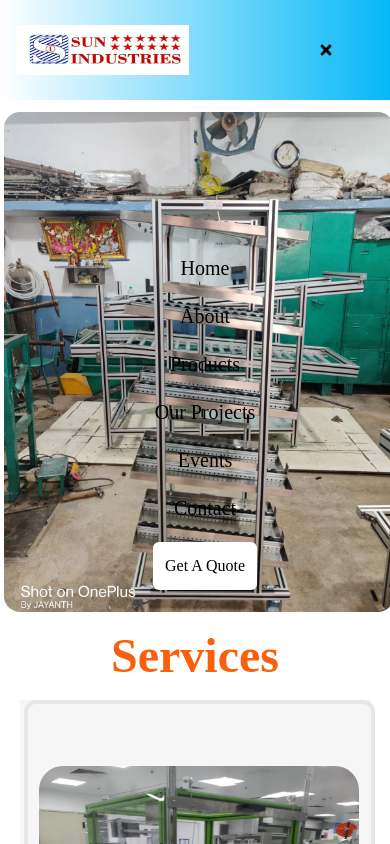
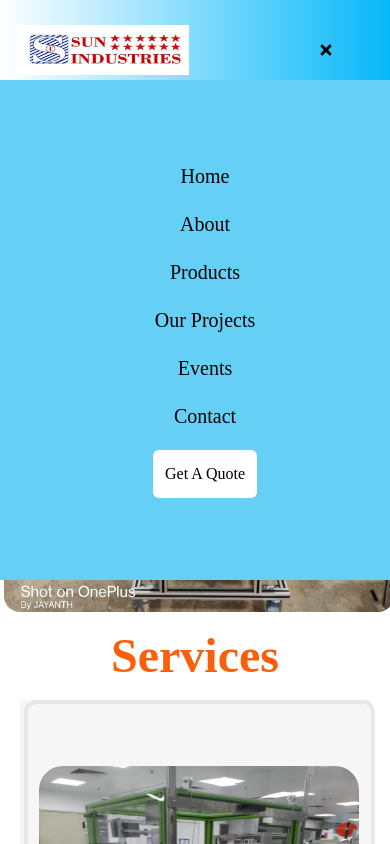
Before and after one commit to Djay-M/sun_industries, a React (Create React App) app: page / in a window 390 px wide. Both pictures are taken after a click on the element 326 px from the left and 50 px from the top of the page. Shown: the top 844 px of the page. Built offline with nearby package versions, Linux system fonts and the light colour scheme.

Commit message:
bugfix in mobile navbar

```diff
--- a/src/components/NavBar.js
+++ b/src/components/NavBar.js
@@ -110,7 +110,7 @@ function NavBar(props) {
           className={
             !state.navbarOpen
               ? "hidden"
-              : "absolute top-0 left-0 w-full h-screen flex flex-col justify-center items-center gap-5"
+              : "bg-[#65cff6] absolute top-20 left-0 w-full h-[500px] flex flex-col justify-center items-center gap-5"
           }
         >
           {fetchLinkButton("Home", "home", true)}
@@ -120,7 +120,18 @@ function NavBar(props) {
           {fetchLinkButton("Events", "events", true)}
           {fetchLinkButton("Contact", "contact", true)}
           <button className="ml-5 p-3 bg-white rounded-md hover:bg-black hover:text-white">
-            Get A Quote
+            <Link
+              id="homeButton"
+              value="quote"
+              to="contact"
+              spy={true}
+              smooth={true}
+              offset={0}
+              duration={900}
+              onClick={handleNavbarClick}
+            >
+              Get A Quote
+            </Link>
           </button>
         </div>
       </div>
```
